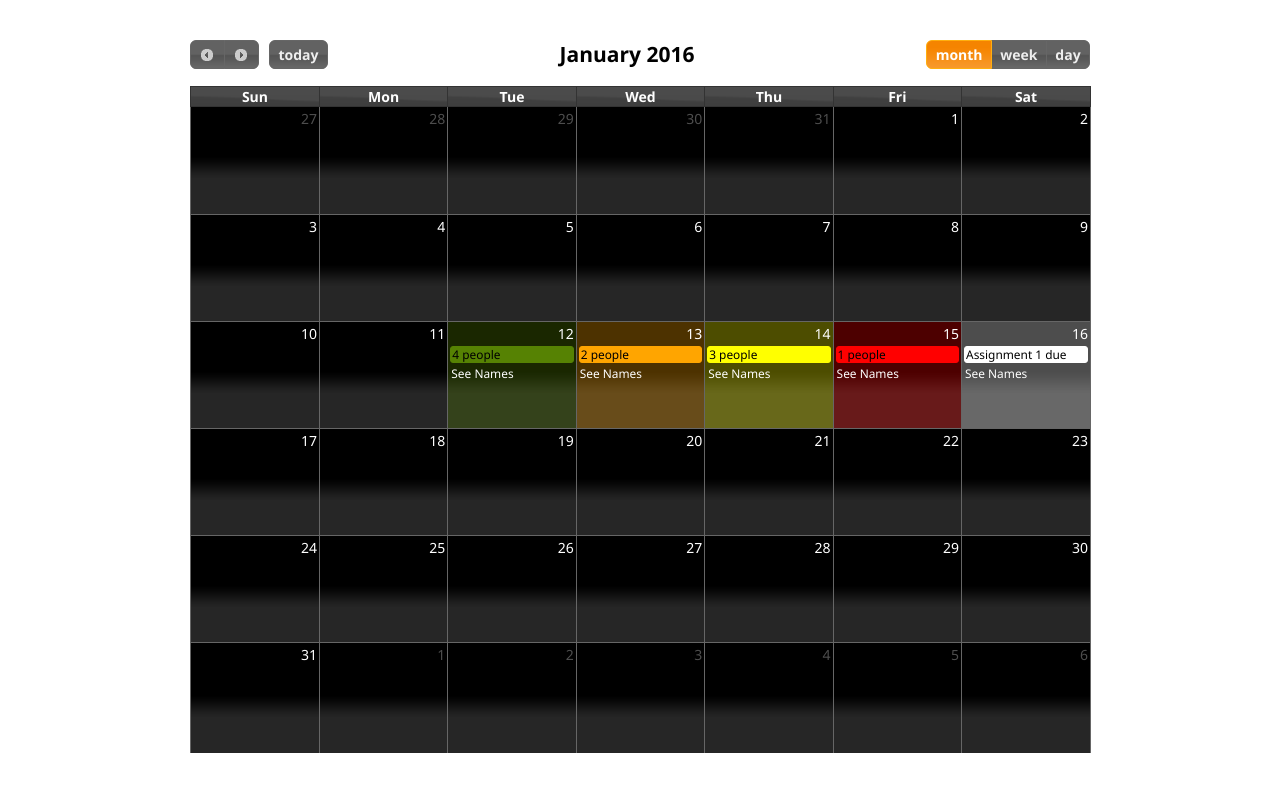
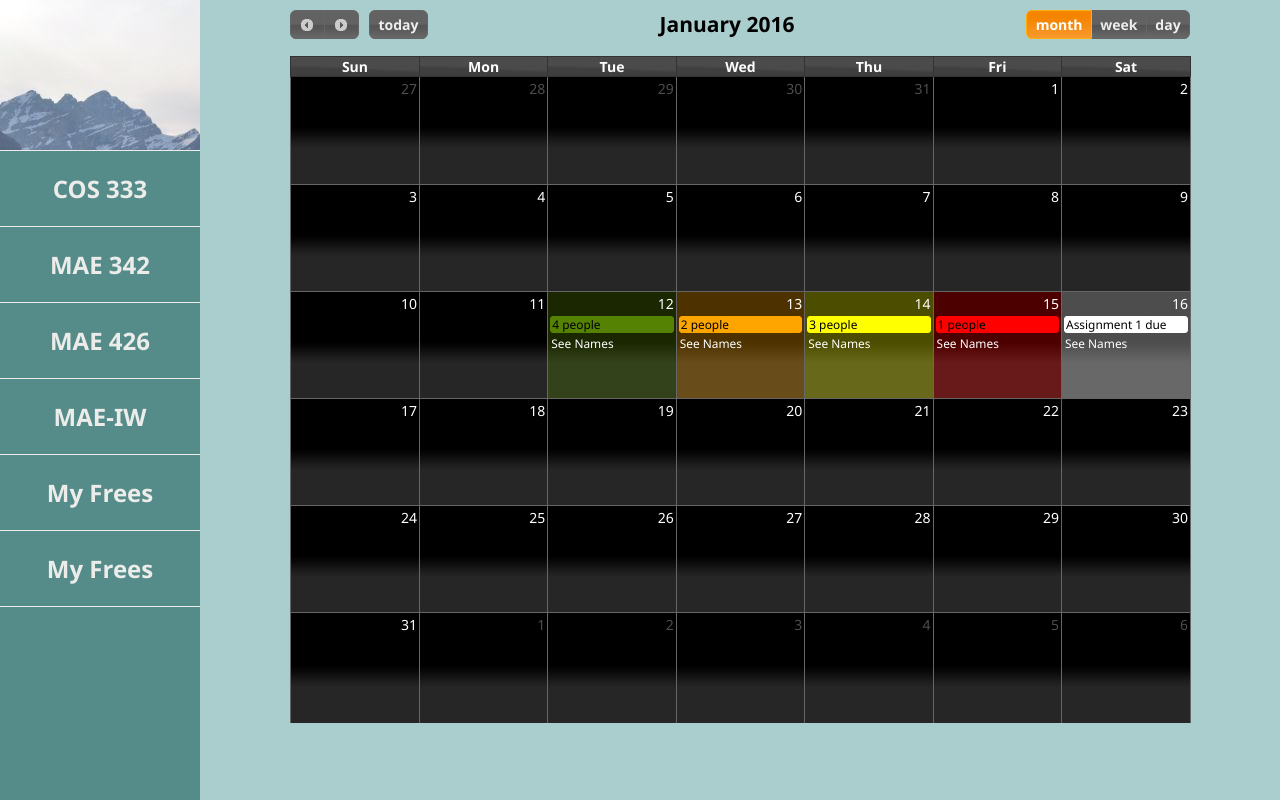
Before and after one commit to ilyakrasnovsky/cos_333_final_project, a Django app: page / in a window 1280 px wide. Run offline with Django 3.2, Linux system fonts and the light colour scheme; lists and menus that the app fills with data are empty; some libraries are stand-ins or nearby versions.

Commit message:
connected nick's css templates with main server code, implementing event collection callback function in js

```diff
--- a/assigncal/views.py
+++ b/assigncal/views.py
@@ -21,7 +21,231 @@ def cal(request):
     #backend.add_to_db({'name' : 'string', 'payload' : 'stuff'})
     #context = {'items' : backend.get_from_db('string')}
     #path starts at project/templates/
-    context = {'title' : "DjangoAlex"}
+    context = {'title' : "DjangoAlex",
+                'events' : [
+                        {
+                            "title": '4 people',
+                            "rendering": 'background',
+                            "start": '2016-01-12',
+                            "color" : '#568203'
+                        },
+                        {
+                            "title": '4 people',
+                            "start": '2016-01-12',
+                            "color" : '#568203',
+                            "id" : 1
+                        },
+                        {
+                            "title": "DjangoAlex",
+                            "start": '2016-01-12',
+                            "textColor" : "white",
+                            "color" : 'black'
+                        },
+                        {
+                            "title": 'Betty',
+                            "start": '2016-01-12',
+                            "textColor" : "white",
+                            "color" : 'black'
+                        },
+                        {
+                            "title": 'Chloe',
+                            "start": '2016-01-12',
+                            "textColor" : "white",
+                            "color" : 'black'
+                        },
+                        {
+                            "title": 'Mark',
+                            "start": '2016-01-12',
+                            "textColor" : "white",
+                            "color" : 'black'
+                        },
+                        {
+                            "title": 'Block1',
+                            "rendering": 'background',
+                            "start": '2016-01-12T10:30:00',
+                            "end": '2016-01-12T11:00:00',
+                            "color" : 'red',
+                            "id" : 2
+                        },
+                        {
+                            "title": 'Block2',
+                            "rendering": 'background',
+                            "color" : 'orange',
+                            "start": '2016-01-12T11:00:00',
+                            "end": '2016-01-12T11:30:00',
+                            "id" : 3
+                        },
+                        {
+                            "title": 'Block3',
+                            "rendering": 'background',
+                            "color" : 'yellow',
+                            "start": '2016-01-12T11:30:00',
+                            "end": '2016-01-12T12:00:00',
+                            "id" : 4
+                        },
+                        {
+                            "title": 'Block4',
+                            "rendering": 'background',
+                            "start": '2016-01-12T12:00:00',
+                            "color" : 'light green',
+                            "end" : '2016-01-12T12:30:00',
+                            "id" : 5
+                        },
+                        {
+                            "title": 'Block5',
+                            "rendering": 'background',
+                            "start": '2016-01-12T12:30:00',
+                            "color" : 'green',
+                            "end" : '2016-01-12T13:00:00',
+                            "id" : 6
+                        },
+                        {
+                            "title": '2 people',
+                            "rendering": 'background',
+                            "start": '2016-01-13',
+                            "color" : 'orange'
+                        },
+                        {
+                            "title": '2 people',
+                            "start": '2016-01-13',
+                            "color" : 'orange',
+                            "id" : 1
+                        },
+                        {
+                            "title": 'Alex',
+                            "start": '2016-01-13',
+                            "textColor" : "white",
+                            "color" : 'black'
+                        },
+
+                        {
+                            "title": 'Betty',
+                            "start": '2016-01-13',
+                            "textColor" : "white",
+                            "color" : 'black'
+                        },
+                        {
+                            "title": 'Block1',
+                            "rendering": 'background',
+                            "start": '2016-01-13T10:30:00',
+                            "end": '2016-01-13T11:00:00',
+                            "color" : 'red',
+                            "id" : 2
+                        },
+                        {
+                            "title": 'Block2',
+                            "rendering": 'background',
+                            "color" : 'orange',
+                            "start": '2016-01-13T11:00:00',
+                            "end": '2016-01-13T11:30:00',
+                            "id" : 3
+                        },
+                        {
+                            "title": 'Block3',
+                            "rendering": 'background',
+                            "color" : 'yellow',
+                            "start": '2016-01-13T11:30:00',
+                            "end": '2016-01-13T12:00:00',
+                            "id" : 4
+                        },
+                        {
+                            "title": 'Block4',
+                            "rendering": 'background',
+                            "start": '2016-01-13T12:00:00',
+                            "color" : '#568203',
+                            "end" : '2016-01-13T12:30:00',
+                            "id" : 5
+                        },
+                        {
+                            "title": 'Block5',
+                            "rendering": 'background',
+                            "start": '2016-01-13T12:30:00',
+                            "color" : 'green',
+                            "end" : '2016-01-13T13:00:00',
+                            "id" : 6
+                        },
+                        {
+                            "title": '3 people',
+                            "rendering": 'background',
+                            "start": '2016-01-14',
+                            "color" : 'yellow'
+                        },
+                        {
+                            "title": '3 people',
+                            "start": '2016-01-14',
+                            "color" : 'yellow',
+                            "id" : 1
+                        },
+                        {
+                            "title": 'Alex',
+                            "start": '2016-01-14',
+                            "textColor" : "white",
+                            "color" : 'black'
+                        },
+                        {
+                            "title": 'Betty',
+                            "start": '2016-01-14',
+                            "textColor" : "white",
+                            "color" : 'black'
+                        },
+                        {
+                            "title": 'Chloe',
+                            "start": '2016-01-14',
+                            "textColor" : "white",
+                            "color" : 'black'
+                        },
+                        {
+                            "title": 'Assignment due',
+                            "rendering" : "background",
+                            "start" : '2016-01-16',
+                            "color" : 'white'
+                        },
+                        {
+                            "title": 'Assignment 1 due',
+                            "start" : '2016-01-16',
+                            "textColor" : "black",
+                            "color" : 'white',
+                            "id" : 1
+                        },
+                        {
+                            "title": '1 people',
+                            "start" : '2016-01-16',
+                            "textColor" : "black",
+                            "color" : 'white',
+                            "id" : 9999
+                        },
+                        {
+                            "title": 'Chloe',
+                            "start": '2016-01-16',
+                            "textColor" : "white",
+                            "color" : 'black'
+                        },
+                        {
+                            "title": '1 people',
+                            "rendering": 'background',
+                            "start": '2016-01-15',
+                            "color" : 'red'
+                        },
+                        {
+                            "title": '1 people',
+                            "start": '2016-01-15',
+                            "color" : 'red',
+                            "id" : 1
+                        },
+                        {
+                            "title": '',
+                            "start": '2016-01-15',
+                            "color" : 'red',
+                            "id" : 9999
+                        },
+                        {
+                            "title": 'Alex',
+                            "start": '2016-01-15',
+                            "textColor" : "white",
+                            "color" : 'black'
+                        }
+                ]
+        }
     return render(request, 'assigncal/cal.html', context)
 
 @ensure_csrf_cookie
--- a/project/settings.py
+++ b/project/settings.py
@@ -9,7 +9,7 @@ BASE_DIR = os.path.dirname(os.path.dirname(os.path.abspath(__file__)))
 PROJECT_ROOT = os.path.dirname(os.path.abspath(__file__))
 
 #DEPLOYMENT MODE : toggle LOCAL or REMOTE
-DEPLOY = 'REMOTE'
+DEPLOY = 'LOCAL'
 
 #Secret keys for heroku and firebase (deploy must be LOCAL or REMOTE)
 def SECRET_KEYS(deploy):
--- /dev/null
+++ b/project/static/style_nick.css
@@ -0,0 +1,110 @@
+body {
+	background-color: #AACECD;
+	margin: 0;
+	padding: 0;
+	height: 100%;
+	overflow: auto;
+
+	/*Text style*/
+	font-family: "Segoe UI",Arial,sans-serif;
+	font-size: 14px;
+}
+
+#calendar {
+	max-width: 900px;
+	min-width: 600px;
+
+	width: calc(100% - 210px);
+	margin: 0 auto;
+
+	/*Position elements*/
+	position: relative;
+	top: 10px; /*10px*/
+	left: 100px;	/*210px*/
+}
+
+.classes_section {
+	/*Background color for classes sidebar*/
+	background-color: #558C89;
+	width: 200px;
+	height: 100%;
+
+	/*Specify position elements*/
+	/*Issue here with people with 6+ classes*/
+	position: fixed;
+	/*Use absolute position for standard scrolling
+	but will have some leftover room at the bottom*/
+
+	top: 0;
+	left: 0;
+}
+
+/*
+.calendar_section {
+	max-width: 900px;
+	min-width: 600px;
+
+	width: calc(100% - 210px);
+	margin: 0 auto;
+
+	position: absolute;
+	top: 10px;
+	left: 210px;
+}*/
+
+.logo {
+	background-image: url("logo.jpg");
+	background-repeat: no-repeat;
+
+	/*Box model CSS properties*/
+	width: 200px;
+	height: 150px;
+	margin: 0px;
+    padding: 0px;
+	border-bottom: 1px solid #ECECEA;
+
+	/*Text style*/
+    text-align: center;
+
+	/*Position elements*/
+	position: absolute;
+	top: 0px;
+}
+
+ul.class_list {
+	background-color: background-color: #558C89;
+
+	/*Box model CSS properties*/
+	width: 200px;
+	margin: 0px;
+    padding: 0px;
+	border: 0px solid navy;
+
+	/*Text style*/
+    list-style-type: none;
+    text-align: center;
+
+	/*Position elements*/
+	position: absolute;
+	top: 151px;
+}
+
+li.class_list a {
+    display: block;
+	border-bottom: 1px solid #ECECEA;
+
+	/*Position elements*/
+	height: 75px;
+	line-height: 75px;
+
+	/*Text style*/
+	color: #ECECEA;
+	font-weight: bold;
+	font-size: 24px;
+    text-decoration: none;
+}
+
+li.class_list a:hover{
+    background-color: #D9853B;
+    color: #ECECEA;
+}
--- a/project/templates/assigncal/cal.html
+++ b/project/templates/assigncal/cal.html
@@ -2,6 +2,7 @@
 <html>
 <head>
 <meta charset='utf-8' />
+<link rel="stylesheet" href="../../static/style_nick.css" />
 <link rel='stylesheet' href='../../static/UIDarkness/jquery-ui.min.css' />
 <link href='../../static/fullcalendar.css' rel='stylesheet' />
 <link href='../../static/fullcalendar.print.css' rel='stylesheet' media='print' />
@@ -11,6 +12,34 @@
 <script src='../../static/csrfcookie.js'></script>
 <script>
 	var mytitle = "{{title|escapejs|safe}}";
+	var eventlist = [];
+	{% for i in events %}
+		eventlist.push(
+			{
+			  {% if i.title %}
+			  	title : "{{ i.title }}",
+			  {% endif %}
+			  {% if i.start %}
+			  	start : "{{ i.start }}",
+			  {% endif %}
+			  {% if i.color %}
+			  	color : "{{ i.color }}",
+			  {% endif %}
+			  {% if i.end %}
+			  	end : "{{ i.end }}",
+			  {% endif %}
+			  {% if i.textColor %}
+			  	textColor : "{{ i.textColor }}",
+			  {% endif %}
+			  {% if i.id %}
+			  	id : {{ i.id }},
+			  {% endif %}
+			  {% if i.rendering %}
+			  	rendering : "{{ i.rendering }}"
+			  {% endif %}
+			}
+		);
+	{% endfor %}
 	$(document).ready(function() {
 		$('#calendar').fullCalendar({
 			theme: true,
@@ -91,268 +120,26 @@
     		},
 			//eventColor : 'green',//'#f58400',
 			eventTextColor : 'black',
-			events: [
-				{
-					title: '4 people',
-					rendering: 'background',
-					start: '2016-01-12',
-					color : '#568203'
-				},
-				{
-					title: '4 people',
-					start: '2016-01-12',
-					color : '#568203',
-					id : 0
-				},
-				{
-					title: mytitle,
-					start: '2016-01-12',
-					textColor : "white",
-					color : 'black'
-				},
-				{
-					title: 'Betty',
-					start: '2016-01-12',
-					textColor : "white",
-					color : 'black'
-				},
-				{
-					title: 'Chloe',
-					start: '2016-01-12',
-					textColor : "white",
-					color : 'black'
-				},
-				{
-					title: 'Mark',
-					start: '2016-01-12',
-					textColor : "white",
-					color : 'black'
-				},
-				{
-					title: 'Block1',
-					rendering: 'background',
-					start: '2016-01-12T10:30:00',
-					end: '2016-01-12T11:00:00',
-					color : 'red',
-					id : 1
-				},
-				{
-					title: 'Block2',
-					rendering: 'background',
-					color : 'orange',
-					start: '2016-01-12T11:00:00',
-					end: '2016-01-12T11:30:00',
-					id : 2
-				},
-				{
-					title: 'Block3',
-					rendering: 'background',
-					color : 'yellow',
-					start: '2016-01-12T11:30:00',
-					end: '2016-01-12T12:00:00',
-					id : 3
-				},
-				{
-					title: 'Block4',
-					rendering: 'background',
-					start: '2016-01-12T12:00:00',
-					color : 'light green',
-					end : '2016-01-12T12:30:00',
-					id : 4
-				},
-				{
-					title: 'Block5',
-					rendering: 'background',
-					start: '2016-01-12T12:30:00',
-					color : 'green',
-					end : '2016-01-12T13:00:00',
-					id : 5
-				},
-				{
-					title: '2 people',
-					rendering: 'background',
-					start: '2016-01-13',
-					color : 'orange'
-				},
-								{
-					title: '2 people',
-					start: '2016-01-13',
-					color : 'orange',
-					id : 0
-				},
-				{
-					title: 'Alex',
-					start: '2016-01-13',
-					textColor : "white",
-					color : 'black'
-				},
-				{
-					title: 'Betty',
-					start: '2016-01-13',
-					textColor : "white",
-					color : 'black'
-				},
-				{
-					title: 'Block1',
-					rendering: 'background',
-					start: '2016-01-13T10:30:00',
-					end: '2016-01-13T11:00:00',
-					color : 'red',
-					id : 1
-				},
-				{
-					title: 'Block2',
-					rendering: 'background',
-					color : 'orange',
-					start: '2016-01-13T11:00:00',
-					end: '2016-01-13T11:30:00',
-					id : 2
-				},
-				{
-					title: 'Block3',
-					rendering: 'background',
-					color : 'yellow',
-					start: '2016-01-13T11:30:00',
-					end: '2016-01-13T12:00:00',
-					id : 3
-				},
-				{
-					title: 'Block4',
-					rendering: 'background',
-					start: '2016-01-13T12:00:00',
-					color : '#568203',
-					end : '2016-01-13T12:30:00',
-					id : 4
-				},
-				{
-					title: 'Block5',
-					rendering: 'background',
-					start: '2016-01-13T12:30:00',
-					color : 'green',
-					end : '2016-01-13T13:00:00',
-					id : 5
-				},
-				{
-					title: '3 people',
-					rendering: 'background',
-					start: '2016-01-14',
-					color : 'yellow'
-				},
-				{
-					title: '3 people',
-					start: '2016-01-14',
-					color : 'yellow',
-					id : 0
-				},
-				{
-					title: 'Alex',
-					start: '2016-01-14',
-					textColor : "white",
-					color : 'black'
-				},
-				{
-					title: 'Betty',
-					start: '2016-01-14',
-					textColor : "white",
-					color : 'black'
-				},
-				{
-					title: 'Chloe',
-					start: '2016-01-14',
-					textColor : "white",
-					color : 'black'
-				},
-				{
-					title: 'Assignment due',
-					rendering : "background",
-					start : '2016-01-16',
-					color : 'white'
-				},
-				{
-					title: 'Assignment 1 due',
-					start : '2016-01-16',
-					textColor : "black",
-					color : 'white',
-					id : 0
-				},
-				{
-					title: '1 people',
-					start : '2016-01-16',
-					textColor : "black",
-					color : 'white',
-					id : 9999
-				},
-				{
-					title: 'Chloe',
-					start: '2016-01-16',
-					textColor : "white",
-					color : 'black'
-				},
-				{
-					title: '1 people',
-					rendering: 'background',
-					start: '2016-01-15',
-					color : 'red'
-				},
-				{
-					title: '1 people',
-					start: '2016-01-15',
-					color : 'red',
-					id : 0
-				},
-				{
-					title: '',
-					start: '2016-01-15',
-					color : 'red',
-					id : 9999
-				},
-				{
-					title: 'Alex',
-					start: '2016-01-15',
-					textColor : "white",
-					color : 'black'
-				}
-				/*
-				{
-					title: 'Happy Hour',
-					start: '2016-01-12T17:30:00'
-				},
-				{
-					title: 'Dinner',
-					start: '2016-01-12T20:00:00'
-				},
-
-				{
-					title: 'Click for Google',
-					url: 'http://google.com/',
-					start: '2016-01-28'
-				}
-				*/
-			]
+			events : eventlist
+			//events : {{ events }}
 		});
 
 	});
 
 </script>
-<style>
-
-	body {
-		margin: 40px 10px;
-		padding: 0;
-		font-family: "Segoe UI",Arial,sans-serif;
-		font-size: 14px;
-	}
-
-	#calendar {
-		max-width: 900px;
-		margin: 0 auto;
-	}
-
-</style>
 </head>
 <body>
-
+	<div class="classes_section">
+		<div class="logo"></div>
+		<ul class="class_list">
+			<li class="class_list"><a href="google.com">COS 333</a></li>
+			<li class="class_list"><a href="google.com">MAE 342</a></li>
+			<li class="class_list"><a href="google.com">MAE 426</a></li>
+			<li class="class_list"><a href="google.com">MAE-IW</a></li>
+			<li class="class_list"><a href="google.com">My Frees</a></li>
+			<li class="class_list"><a href="google.com">My Frees</a></li>
+		</ul>
+	</div>
 	<div id='calendar'></div>
-
 </body>
 </html>
```
Also changed, not shown: project/static/logo.jpg (added).
